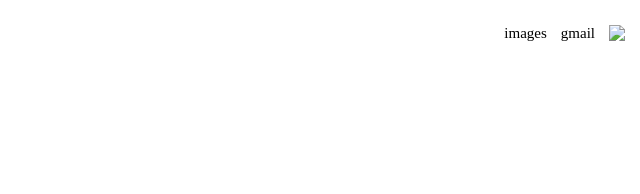
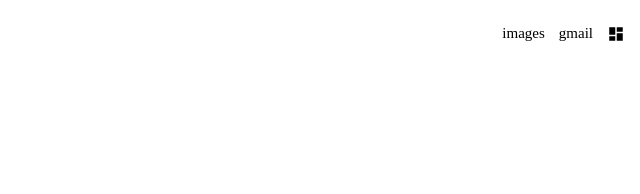
Before and after one commit to DeanPooler/google-homepage, a plain HTML site: page index.html in a window 1280 px wide. Shown: the top 194 px of the page, 640-1280 px from the left. Drawn offline with Linux system fonts and the light colour scheme; grey boxes are pictures that could not be loaded.

Commit message:
Corrected typo in icon location

```diff
--- a/index.html
+++ b/index.html
@@ -7,7 +7,7 @@
     <body>
         <div class="top-container">
             <ul class="navbar">
-                <li><img src="img/dashbord.png"></li>
+                <li><img src="img/dashboard.png"></li>
                 <li><a href="https://mail.google.com/">gmail</a></li>
                 <li><a href="https://www.google.nl/imghp?hl=nl&tab=wi0&ogbl">images</a></li>
             </ul>
```
